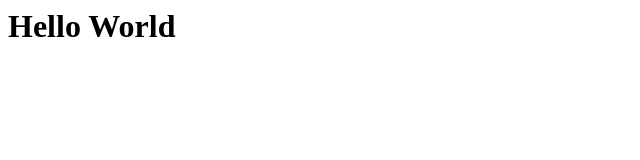
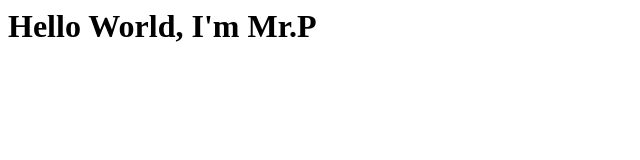
Before and after one commit to phuree100/ValiyStore, a plain HTML site: page index.html in a window 1280 px wide. Shown: the whole page, without its empty margins (0-640 px from the left). Drawn offline with Linux system fonts and the light colour scheme.

Commit message:
Update index.html

```diff
--- a/index.html
+++ b/index.html
@@ -1,5 +1,9 @@
+<head>
+
+</head>
+
 <body>
   <h1>
-    Hello World
+    Hello World, I'm Mr.P
   </h1>
 </body>
```
